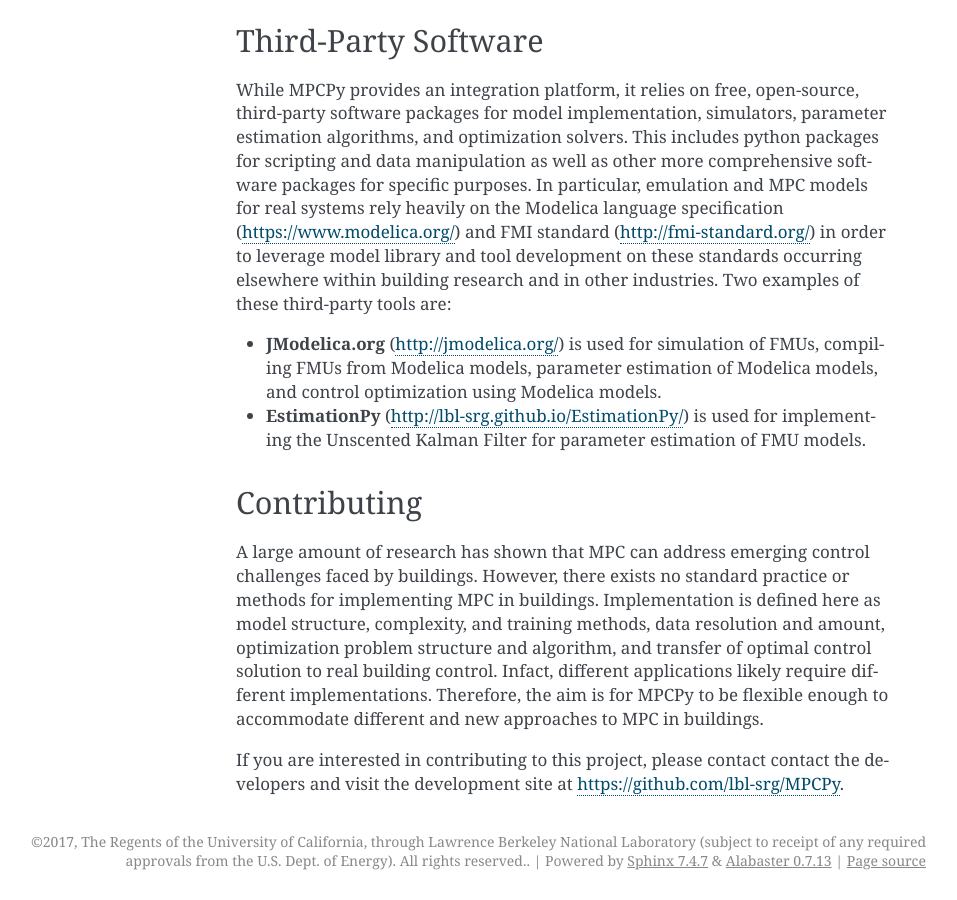
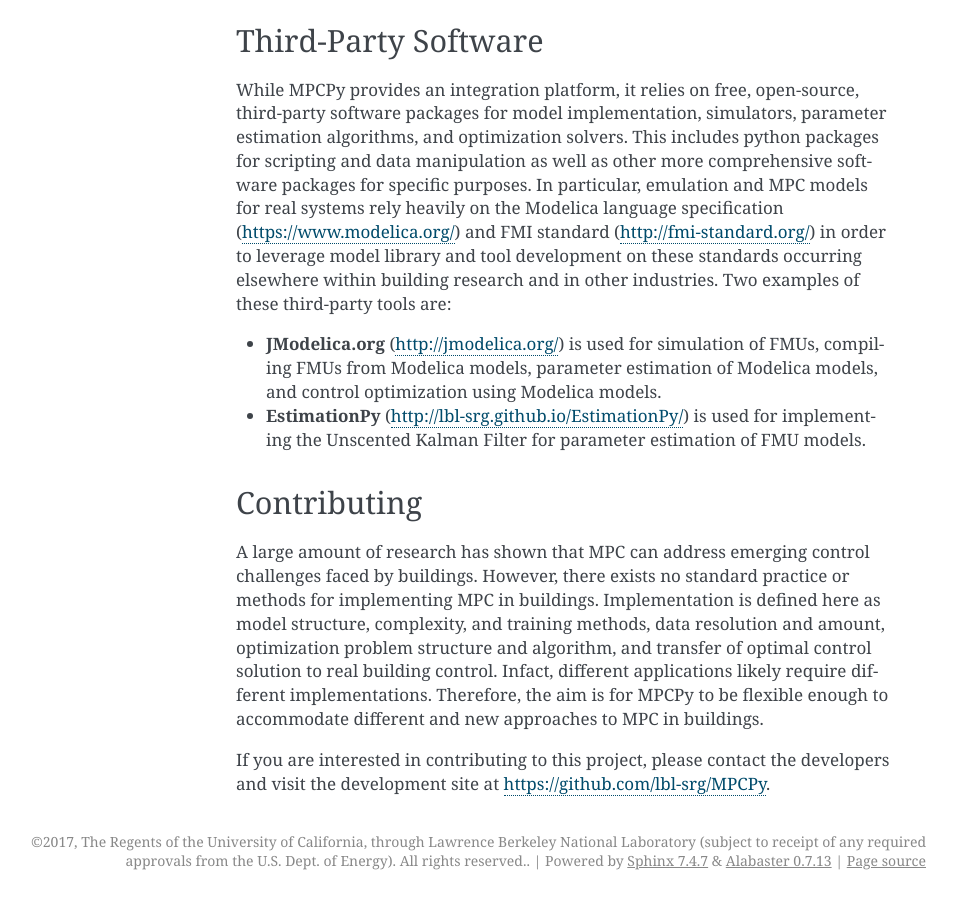
Before and after one commit to lbl-srg/MPCPy, a Sphinx documentation site: the page built from doc/userGuide/source/introduction.rst, in a window 1280 px wide and 900 px high, scrolled down 1796 px. Shown: the whole window, without its empty margins (184-1141 px from the left). Built offline with Sphinx 7.4.7, drawn with Linux system fonts in a browser that asks for light colours.

Commit message:
Doc edits.

```diff
--- a/doc/userGuide/source/introduction.rst
+++ b/doc/userGuide/source/introduction.rst
@@ -32,4 +32,4 @@
 ------------
 A large amount of research has shown that MPC can address emerging control challenges faced by buildings.  However, there exists no standard practice or methods for implementing MPC in buildings.  Implementation is defined here as model structure, complexity, and training methods, data resolution and amount, optimization problem structure and algorithm, and transfer of optimal control solution to real building control.  Infact, different applications likely require different implementations.  Therefore, the aim is for MPCPy to be flexible enough to accommodate different and new approaches to MPC in buildings.
 
-If you are interested in contributing to this project, please contact contact the developers and visit the development site at https://github.com/lbl-srg/MPCPy.
+If you are interested in contributing to this project, please contact the developers and visit the development site at https://github.com/lbl-srg/MPCPy.
```
Also changed, not shown: doc/userGuide/source/gettingStarted.rst (+12 -2 lines).
